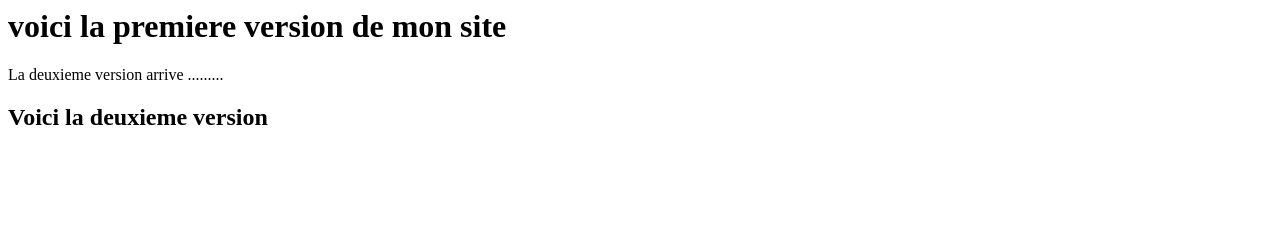
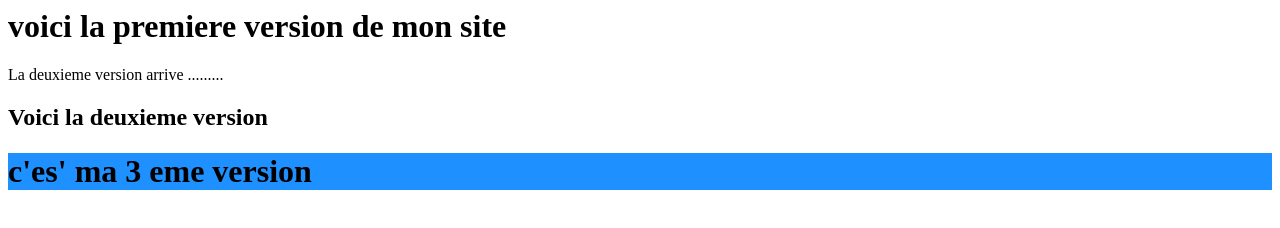
Before and after one commit to younes93600/GUARDIA, a plain HTML site: page index.html in a window 1280 px wide. Drawn offline with Linux system fonts and the light colour scheme.

Commit message:
ma 2 eme version du site

```diff
--- a/index.html
+++ b/index.html
@@ -6,5 +6,7 @@
 
 <h2> Voici la deuxieme version </hp>
 
+
+<h1 style="background-color:DodgerBlue;">c'es' ma 3 eme version</h1>
 </body>
 </html>
```
